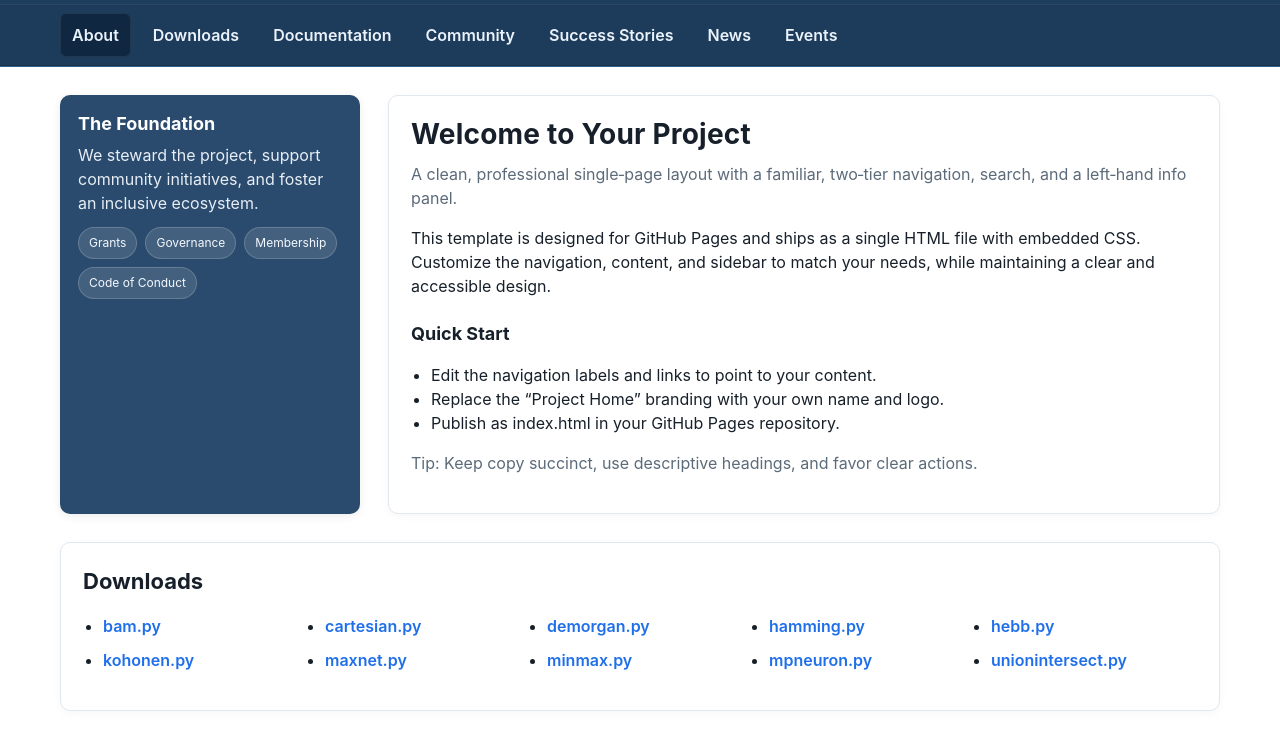
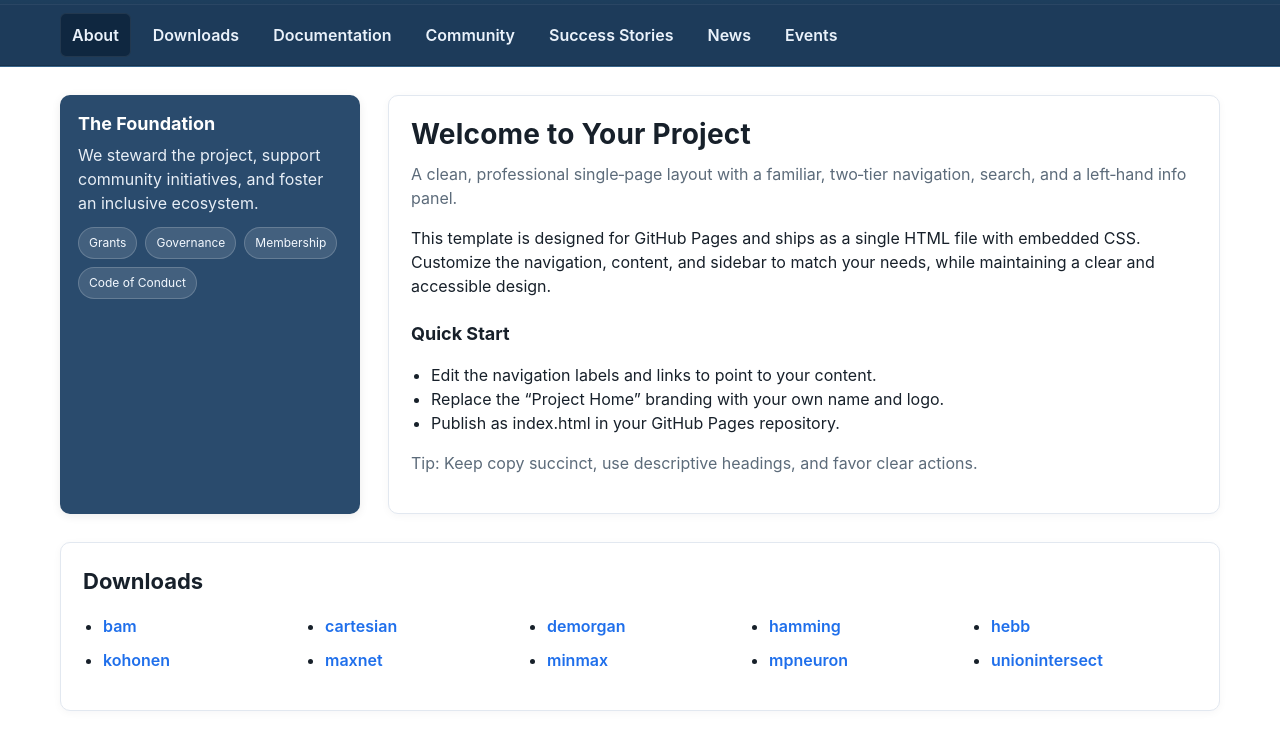
Before and after one commit to tutornotes/paython, a plain HTML site: page index.html in a window 1280 px wide. Shown: the part 69-800 px from the top of the page. Drawn offline with Linux system fonts and the light colour scheme.

Commit message:
Restore index.html content
Restored the entire content of index.html after it was removed.

```diff
--- a/index.html
+++ b/index.html
@@ -365,16 +365,16 @@
     <section class="downloads" aria-labelledby="downloads-title">
       <h2 id="downloads-title">Downloads</h2>
       <ul class="download-list">
-        <li><a href="bam.py" download>bam.py</a></li>
-        <li><a href="cartesian.py" download>cartesian.py</a></li>
-        <li><a href="demorgan.py" download>demorgan.py</a></li>
-        <li><a href="hamming.py" download>hamming.py</a></li>
-        <li><a href="hebb.py" download>hebb.py</a></li>
-        <li><a href="kohonen.py" download>kohonen.py</a></li>
-        <li><a href="maxnet.py" download>maxnet.py</a></li>
-        <li><a href="minmax.py" download>minmax.py</a></li>
-        <li><a href="mpneuron.py" download>mpneuron.py</a></li>
-        <li><a href="unionintersect.py" download>unionintersect.py</a></li>
+        <li><a href="bam.py" download>bam</a></li>
+        <li><a href="cartesian.py" download>cartesian</a></li>
+        <li><a href="demorgan.py" download>demorgan</a></li>
+        <li><a href="hamming.py" download>hamming</a></li>
+        <li><a href="hebb.py" download>hebb</a></li>
+        <li><a href="kohonen.py" download>kohonen</a></li>
+        <li><a href="maxnet.py" download>maxnet</a></li>
+        <li><a href="minmax.py" download>minmax</a></li>
+        <li><a href="mpneuron.py" download>mpneuron</a></li>
+        <li><a href="unionintersect.py" download>unionintersect</a></li>
       </ul>
     </section>
   </main>
```
